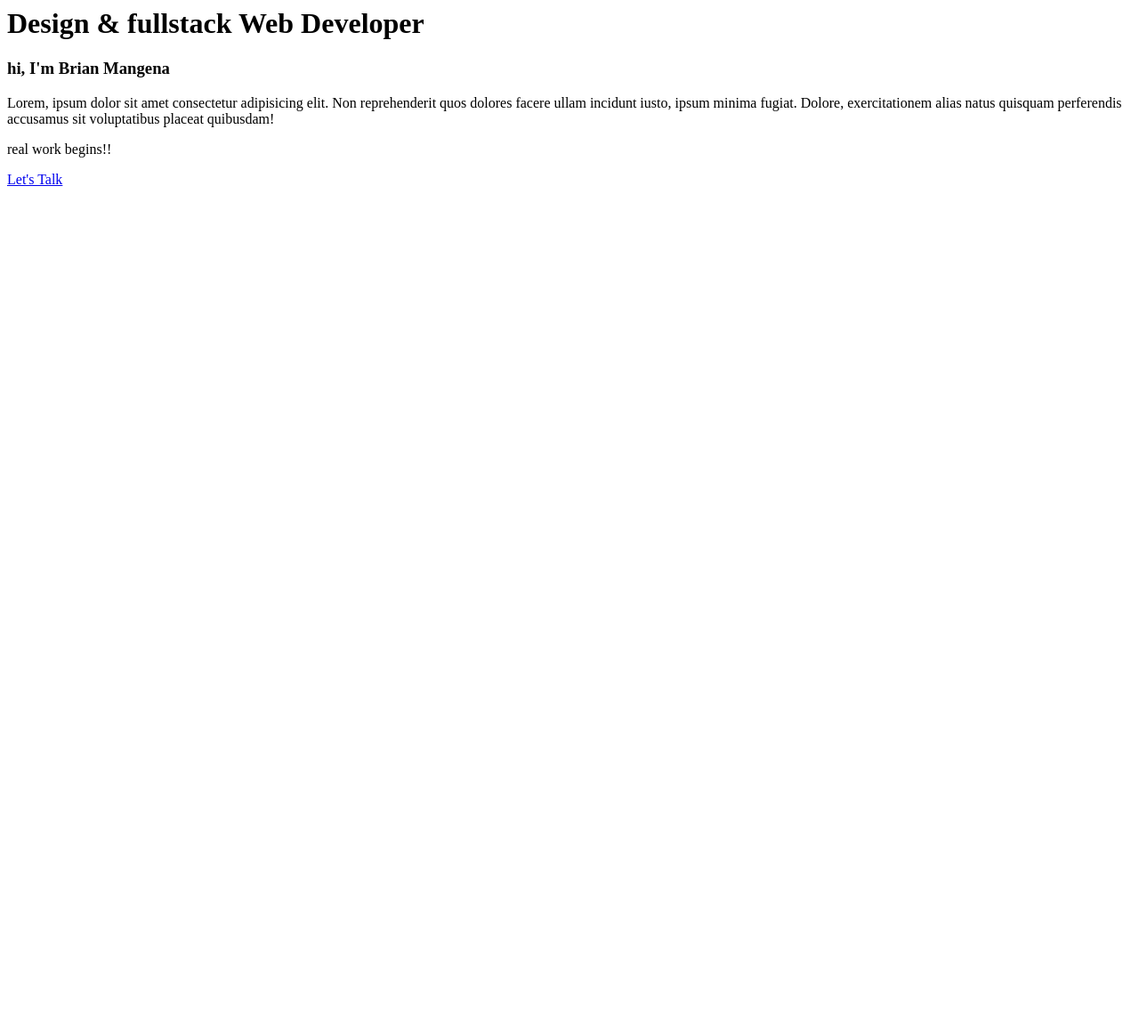
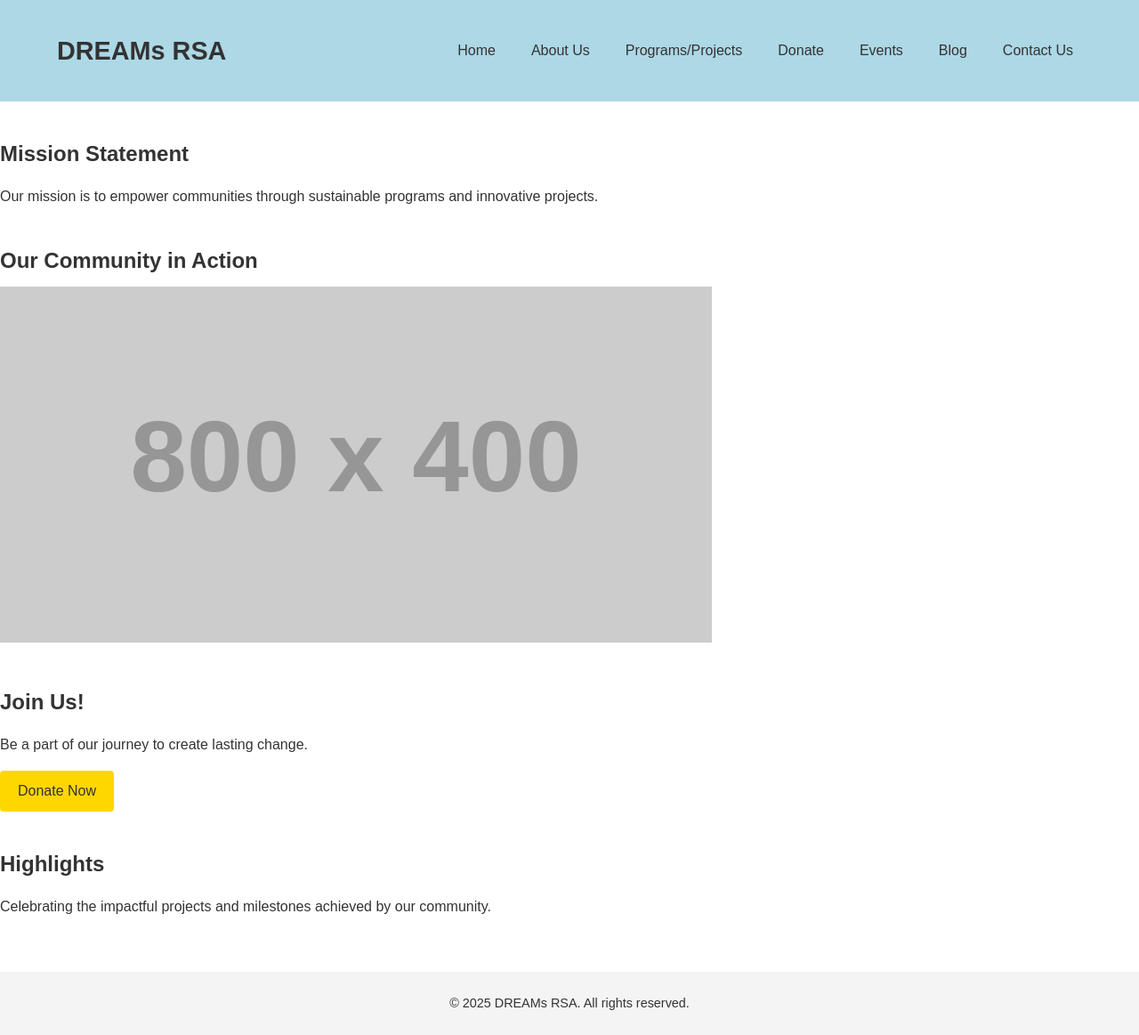
Before and after one commit to Mogoks/DREAMs-Website, a plain HTML site: page index.html in a window 1280 px wide. Shown: the whole page at 89% size. Before the commit the page ends 800 px from the top, so only its background shows below. Drawn offline with Linux system fonts and the light colour scheme; placeholder pictures from the web are drawn by us.

Commit message:
Index Commit

```diff
--- a/index.html
+++ b/index.html
@@ -1,5 +1,60 @@
-<h1>Design & fullstack Web Developer</h1>
-    <h3> hi, I'm Brian Mangena</h3>
-    <p> Lorem, ipsum dolor sit amet consectetur adipisicing elit. Non reprehenderit quos dolores facere ullam incidunt iusto, ipsum minima fugiat. Dolore, exercitationem alias natus quisquam perferendis accusamus sit voluptatibus placeat quibusdam!</p>
-    <p>real work begins!!</p>
-    <a href="#contact" class="btnbtn-primary">Let's Talk</a>
+<!DOCTYPE html>
+<html lang="en">
+<head>
+  <meta charset="UTF-8">
+  <meta name="viewport" content="width=device-width, initial-scale=1">
+  <title>DREAMs RSA - Home</title>
+  <link rel="stylesheet" href="styles.css">
+</head>
+<body>
+  <!-- Header with navigation -->
+  <header>
+    <div class="container header-container">
+      <h1 class="logo"><a href="index.html">DREAMs RSA</a></h1>
+      <button id="menu-toggle" class="menu-toggle">&#9776;</button>
+      <nav id="navbar">
+        <ul>
+          <li><a href="index.html">Home</a></li>
+          <li><a href="about.html">About Us</a></li>
+          <li><a href="programs.html">Programs/Projects</a></li>
+          <li><a href="donate.html">Donate</a></li>
+          <li><a href="events.html">Events</a></li>
+          <li><a href="blog.html">Blog</a></li>
+          <li><a href="contact.html">Contact Us</a></li>
+        </ul>
+      </nav>
+    </div>
+  </header>
+
+  <!-- Main content -->
+  <main>
+    <section id="mission-statement">
+      <h2>Mission Statement</h2>
+      <p>Our mission is to empower communities through sustainable programs and innovative projects.</p>
+    </section>
+
+    <section id="image-section">
+      <h2>Our Community in Action</h2>
+      <img src="https://via.placeholder.com/800x400" alt="Community Engagement">
+    </section>
+
+    <section id="call-to-action">
+      <h2>Join Us!</h2>
+      <p>Be a part of our journey to create lasting change.</p>
+      <a href="donate.html" class="btn">Donate Now</a>
+    </section>
+
+    <section id="highlights">
+      <h2>Highlights</h2>
+      <p>Celebrating the impactful projects and milestones achieved by our community.</p>
+    </section>
+  </main>
+
+  <!-- Footer -->
+  <footer>
+    <p>&copy; 2025 DREAMs RSA. All rights reserved.</p>
+  </footer>
+
+  <script src="script.js"></script>
+</body>
+</html>
```
